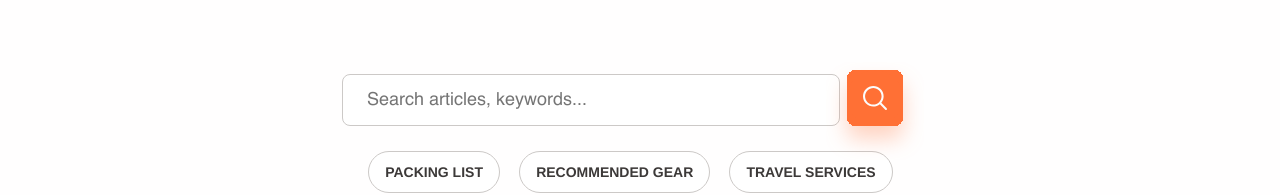
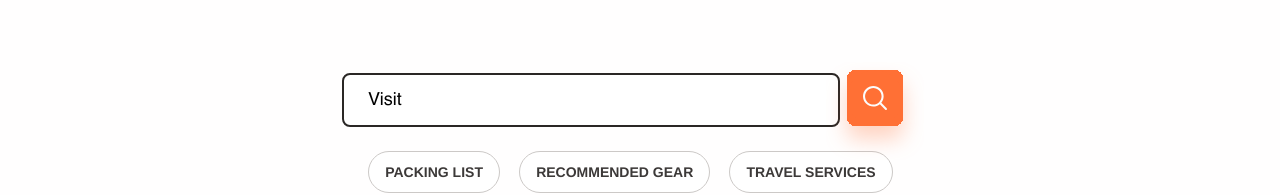
Before and after one commit to TJP-Studios/Adventuria, a plain HTML site: page visit.html in a window 1280 px wide. Shown: the part 1253-1448 px from the top of the page. Drawn offline with Linux system fonts and the light colour scheme.

Commit message:
completed visit page

```diff
--- a/visit.css
+++ b/visit.css
@@ -295,7 +295,7 @@ footer {
     max-width: 498px;
     width: 100%;
     outline: none;
-    border: 1px solid #CCC9C7;
+    border: 2px solid #2A2725;
     border-radius: 8px;
     padding: 1rem 1.5rem;
 }
--- a/visit.html
+++ b/visit.html
@@ -63,7 +63,7 @@
         </section>
 
         <form class="body-form flex">
-            <input type="text" placeholder="Search articles, keywords...">
+            <input type="text" value="Visit">
             <button>
                 <img src="./images/search-icon.svg" alt="">
             </button>
```
